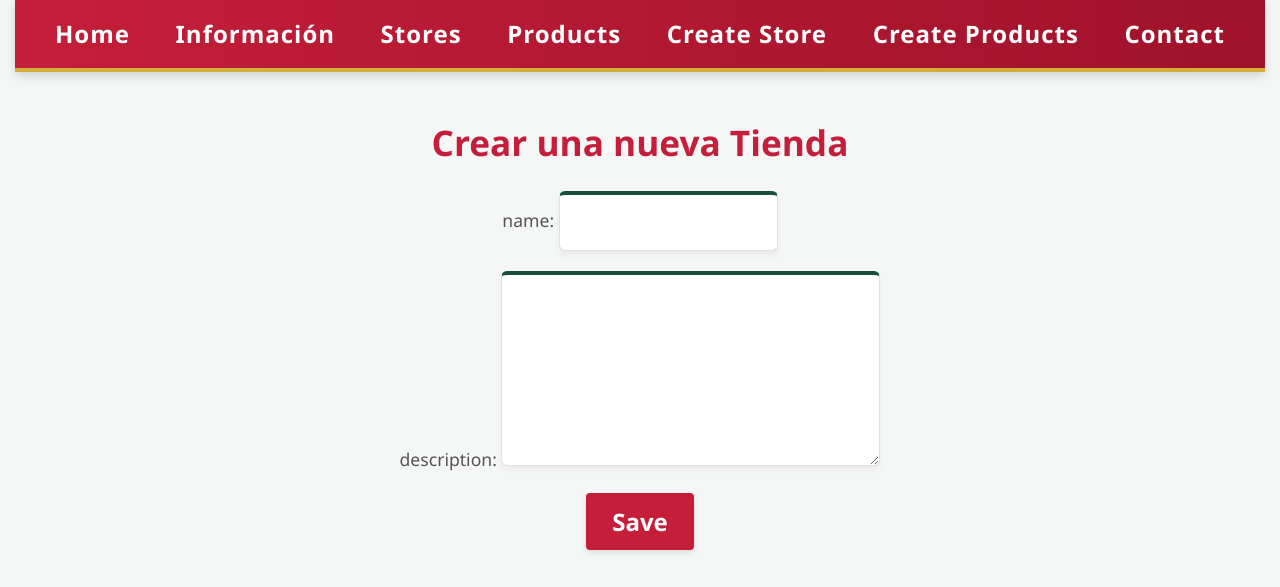
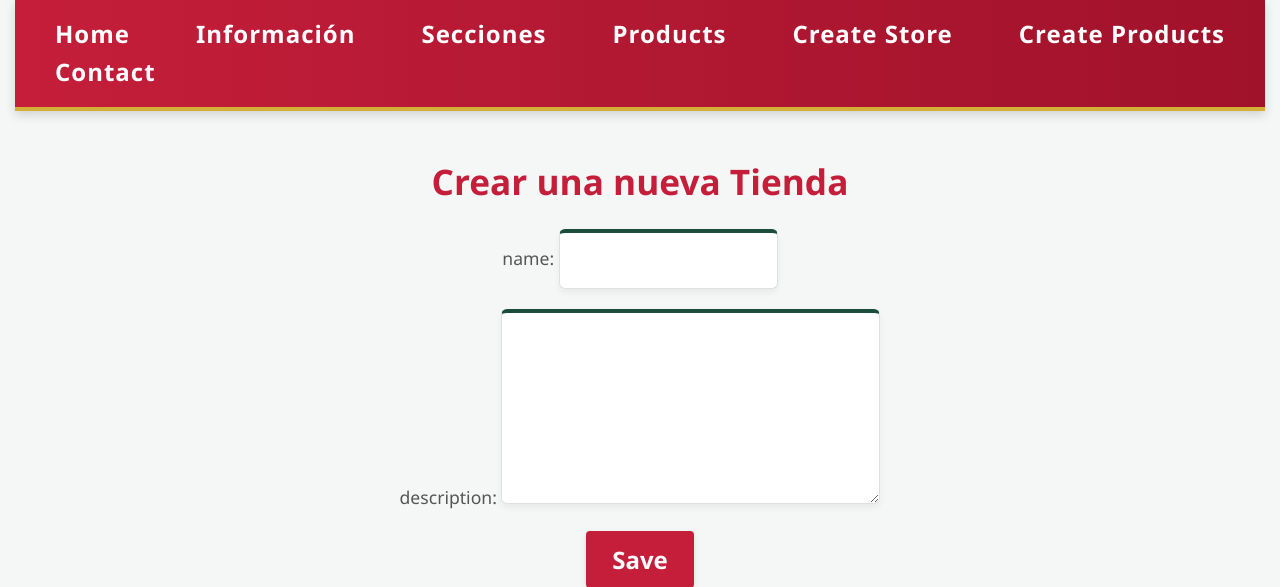
Before and after one commit to nubsxz/villa-navidena-efrain, a Django app: page /create_store/ in a window 1280 px wide. Shown: the top 587 px of the page. Run offline with Django 5.2, Linux system fonts and the light colour scheme.

Commit message:
Update navegacion.html

```diff
--- a/app1/templates/extras/navegacion.html
+++ b/app1/templates/extras/navegacion.html
@@ -5,7 +5,7 @@
     <meta charset="UTF-8">
     <meta name="viewport" content="width=device-width, initial-scale=1.0">
     <link rel="stylesheet" href="{% static 'css/base.css' %}?v=2">
-    <link rel="shortcut icon" href=" {% static 'icono.png' %}" type="image.png">
+    <link rel="shortcut icon" href="{% static 'icono.png' %}" type="image.png">
 </head>
 <body>
     <nav class="navigation">
@@ -17,7 +17,8 @@
             <a href="{% url 'info' %}">Información</a>
         </li>
         <li>
-            <a href="{% url 'stores' %}">Stores</a>
+            <!-- CORREGIDO: Cambiado de "Stores" a "Secciones" -->
+            <a href="{% url 'stores' %}">Secciones</a>
         </li>
         <li>
             <a href="{% url 'products' %}">Products</a>
@@ -34,6 +35,7 @@
     </ul>
 </nav>
 <main class="all">
+    <!-- Mantenemos el nombre original del bloque para que no falle ninguna otra página -->
     {% block pag %}
     {% endblock %}
 </main>
```
